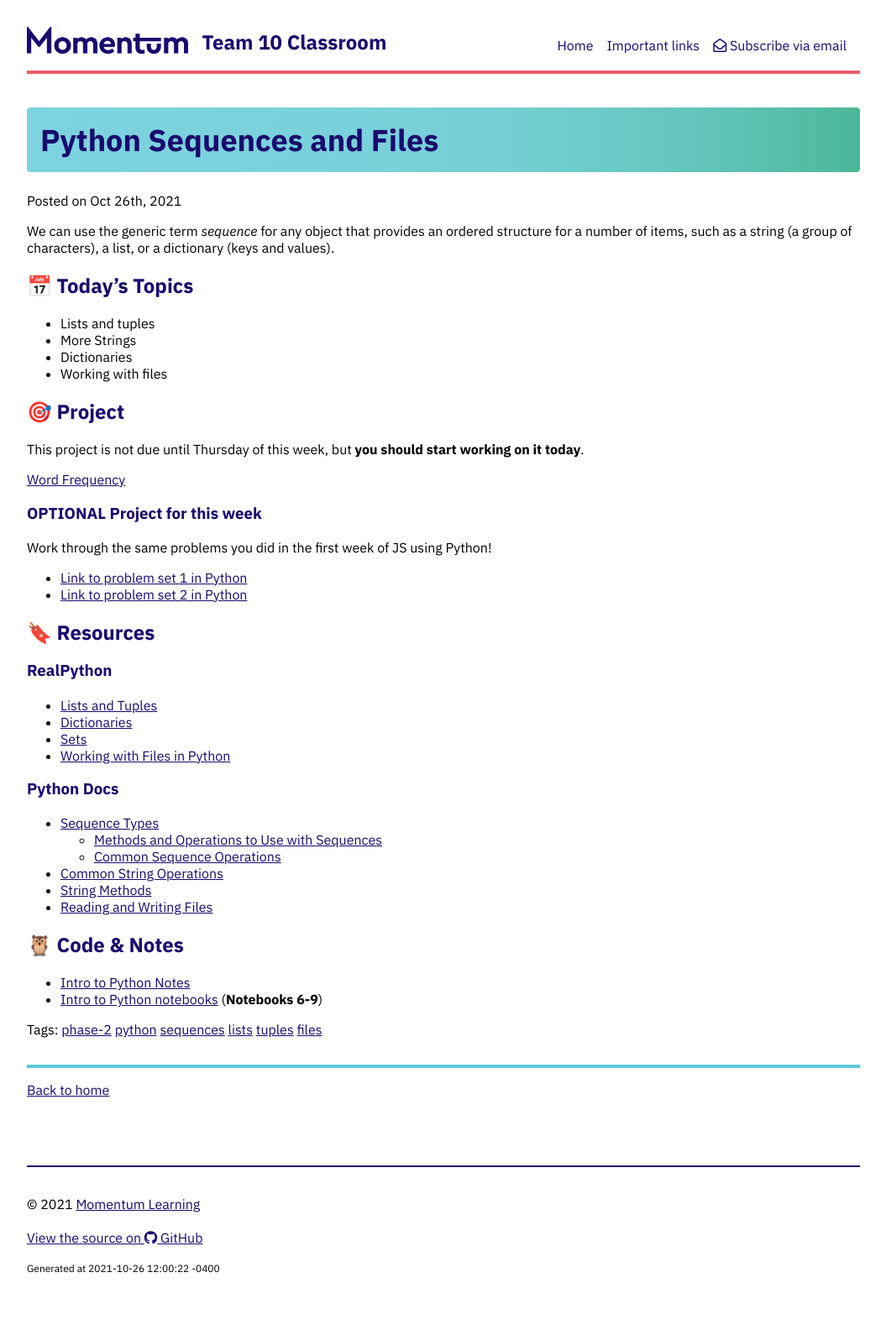
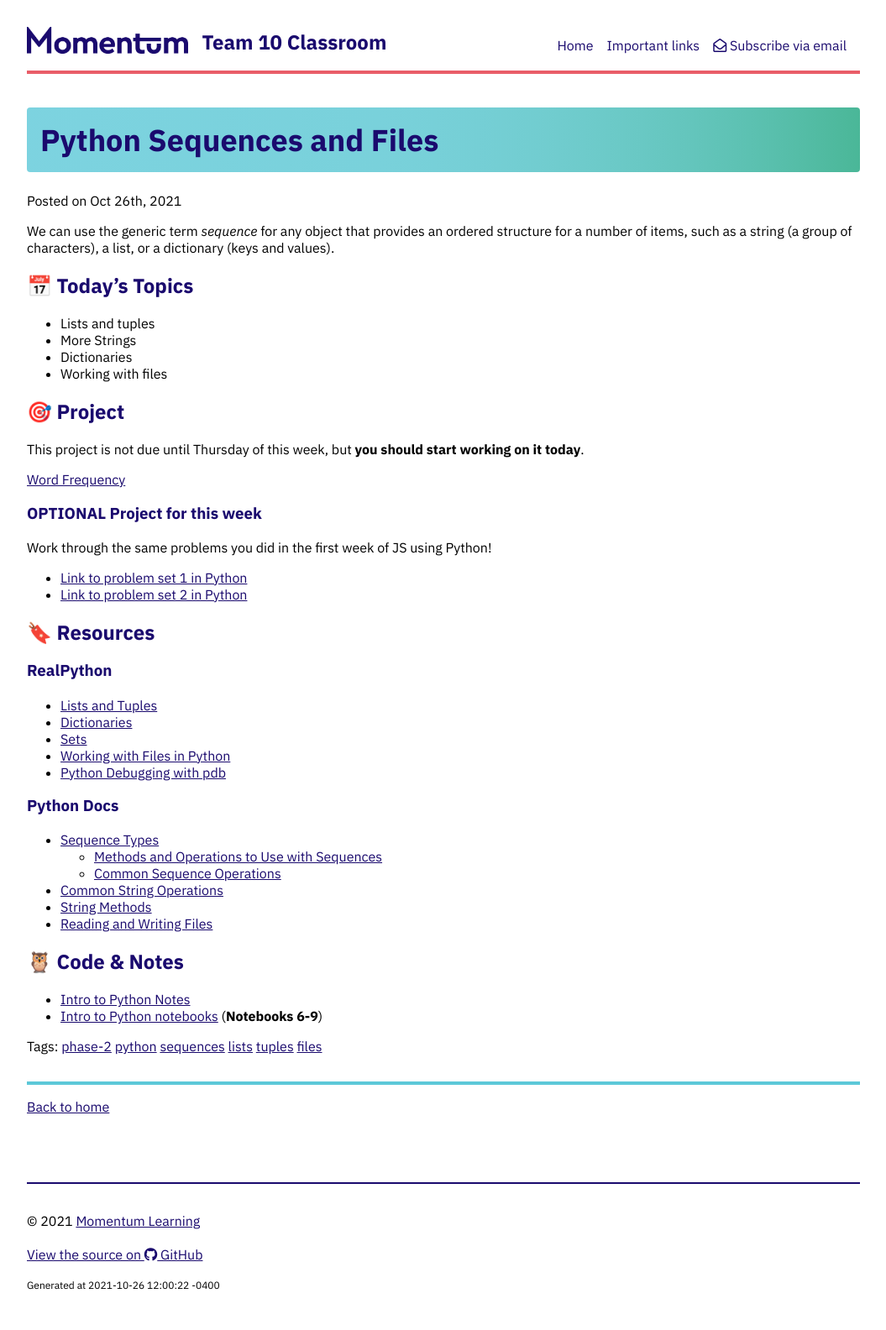
Before and after one commit to Momentum-Team-10/momentum-team-10.github.io, a Jekyll site: the page built from _posts/2021-10-26-py-files-and-sequences.md, in a window 1280 px wide. Shown: the whole page at 84% size, without its empty margins (112-1167 px from the left). Built offline with Jekyll 4.4.1, drawn with Linux system fonts in a browser that asks for light colours; nearby versions of some CDN libraries.

Commit message:
Add resource for pdb

```diff
--- a/_posts/2021-10-26-py-files-and-sequences.md
+++ b/_posts/2021-10-26-py-files-and-sequences.md
@@ -34,6 +34,7 @@ Work through the same problems you did in the first week of JS using Python!
 - [Dictionaries](https://realpython.com/python-dicts/)
 - [Sets](https://realpython.com/python-sets/)
 - [Working with Files in Python](https://realpython.com/working-with-files-in-python/)
+- [Python Debugging with pdb](https://realpython.com/python-debugging-pdb/)
 
 ### Python Docs
 
```
